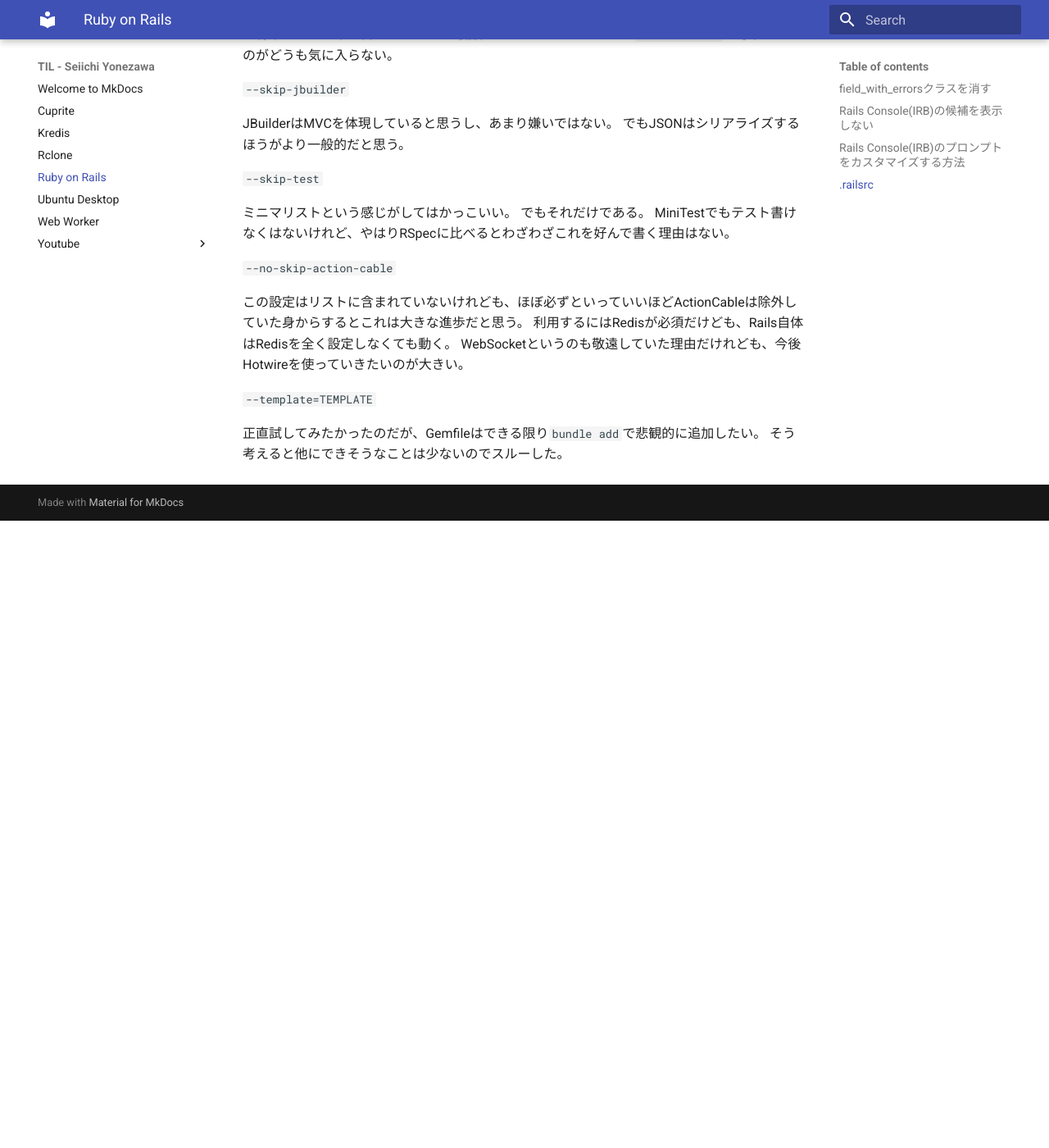
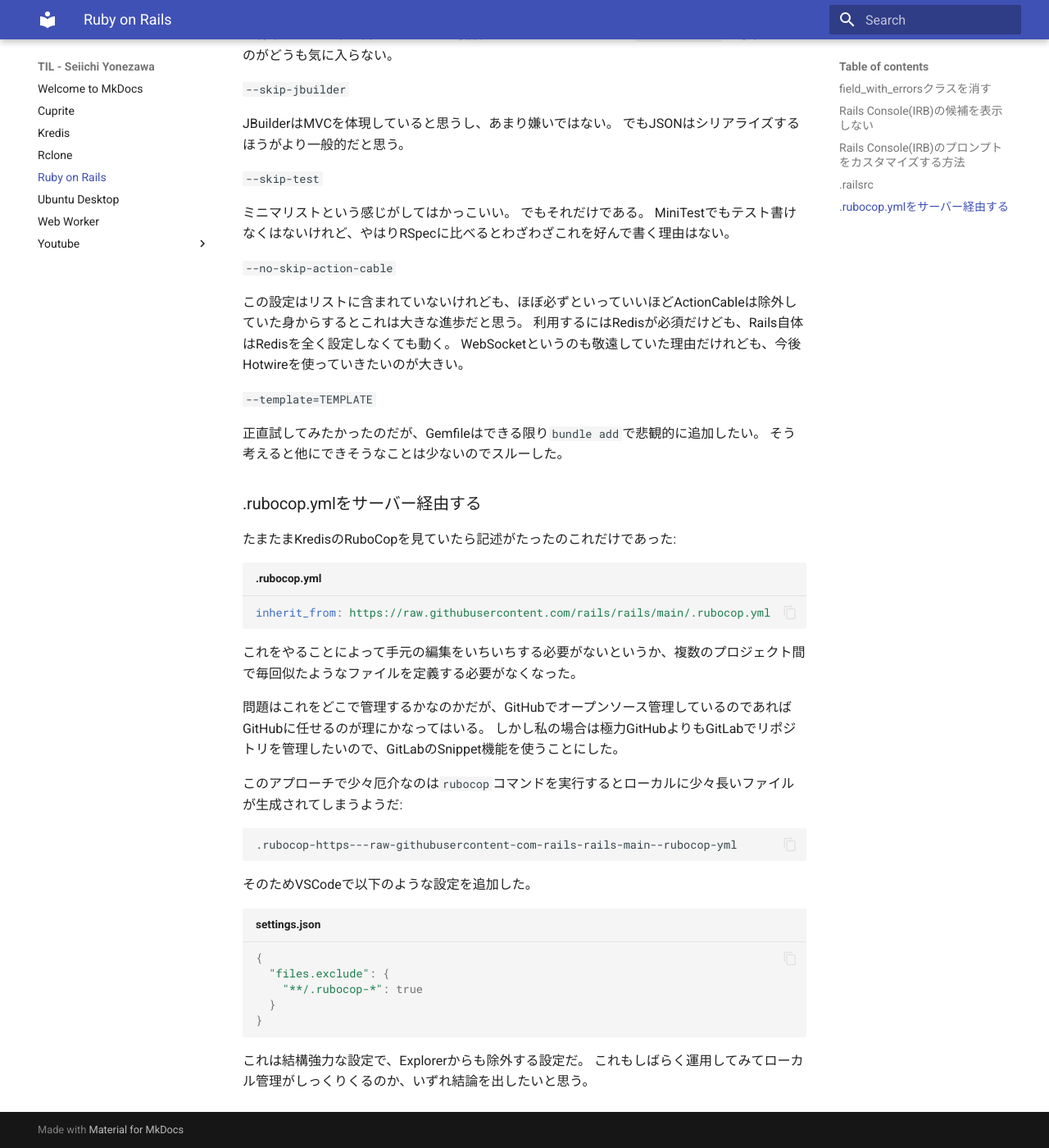
Before and after one commit to nzwsch/til, an MkDocs documentation site: the page built from docs/ruby-on-rails.md, in a window 1280 px wide and 1400 px high, scrolled down 2983 px. Shown: the whole window at 82% size. Built offline with MkDocs 1.6.1 and Material for MkDocs 9.7.7, drawn with Linux system fonts in a browser that asks for light colours; before the commit the page ends 3618 px from its top, so only the background shows below that.

Commit message:
Update ruby-on-rails.md

````diff
--- a/docs/ruby-on-rails.md
+++ b/docs/ruby-on-rails.md
@@ -152,3 +152,35 @@
 
 正直試してみたかったのだが、Gemfileはできる限り`bundle add`で悲観的に追加したい。
 そう考えると他にできそうなことは少ないのでスルーした。
+
+### .rubocop.ymlをサーバー経由する
+
+たまたまKredisのRuboCopを見ていたら記述がたったのこれだけであった:
+
+```yaml title=".rubocop.yml"
+inherit_from: https://raw.githubusercontent.com/rails/rails/main/.rubocop.yml
+```
+
+これをやることによって手元の編集をいちいちする必要がないというか、複数のプロジェクト間で毎回似たようなファイルを定義する必要がなくなった。
+
+問題はこれをどこで管理するかなのかだが、GitHubでオープンソース管理しているのであればGitHubに任せるのが理にかなってはいる。
+しかし私の場合は極力GitHubよりもGitLabでリポジトリを管理したいので、GitLabのSnippet機能を使うことにした。
+
+このアプローチで少々厄介なのは`rubocop`コマンドを実行するとローカルに少々長いファイルが生成されてしまうようだ:
+
+```text title=""
+.rubocop-https---raw-githubusercontent-com-rails-rails-main--rubocop-yml
+```
+
+そのためVSCodeで以下のような設定を追加した。
+
+```yaml title="settings.json"
+{
+  "files.exclude": {
+    "**/.rubocop-*": true
+  }
+}
+```
+
+これは結構強力な設定で、Explorerからも除外する設定だ。
+これもしばらく運用してみてローカル管理がしっくりくるのか、いずれ結論を出したいと思う。
````
